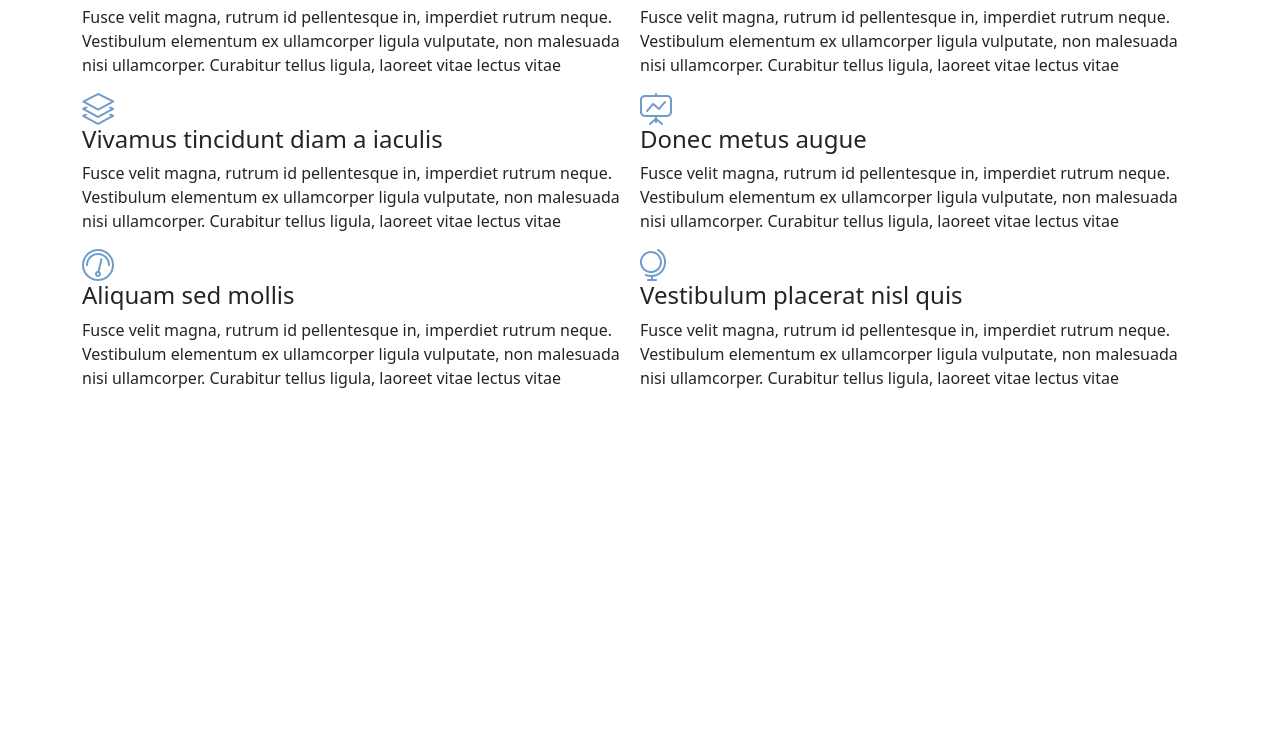
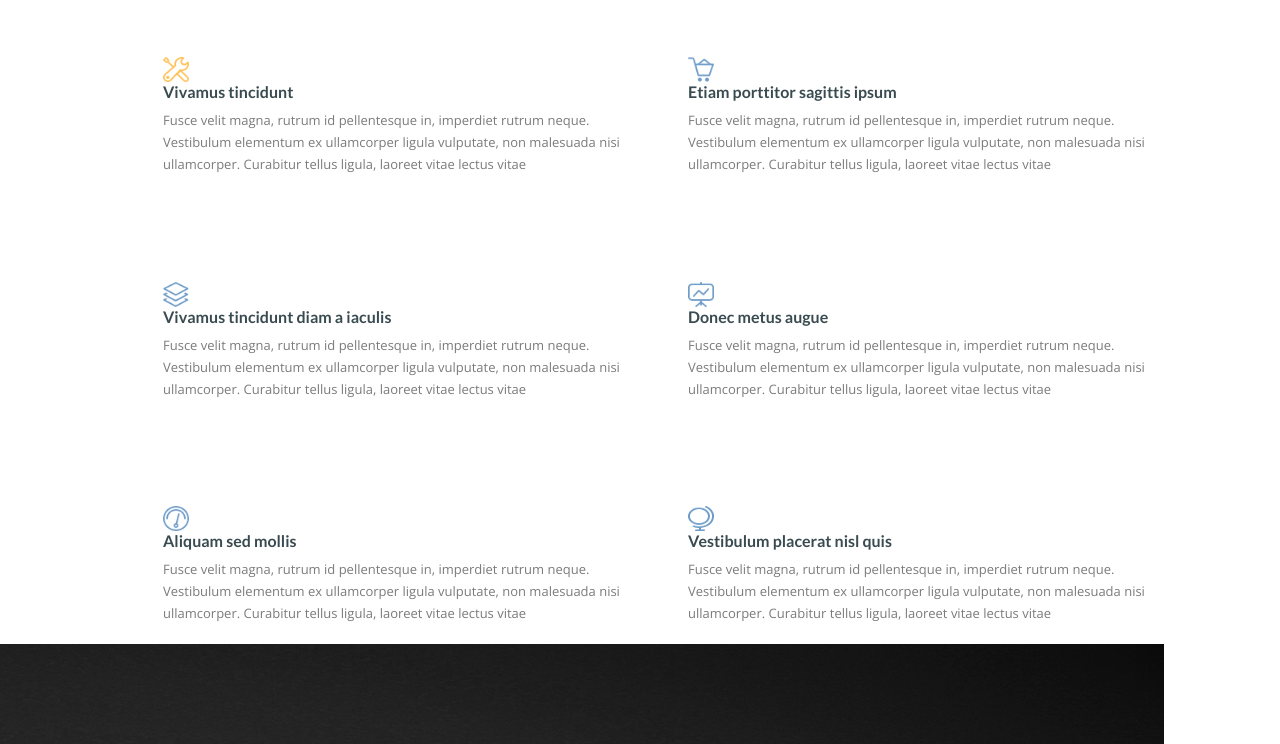
Before and after one commit to MamatovAzim/Home_Work, a website: page index.html in a window 1280 px wide. Shown: the part 759-1503 px from the top of the page. Before the commit the page ends 1369 px from the top, so only its background shows below. Drawn offline with nearby package versions, Linux system fonts and the light colour scheme.

Commit message:
добавил image

```diff
--- a/index.html
+++ b/index.html
@@ -1,5 +1,6 @@
 <!DOCTYPE html>
 <html lang="en">
+
 <head>
   <meta charset="UTF-8">
   <meta http-equiv="X-UA-Compatible" content="IE=edge">
@@ -13,10 +14,17 @@
   <link rel="preconnect" href="https://fonts.googleapis.com">
   <link rel="preconnect" href="https://fonts.gstatic.com" crossorigin>
   <link href="https://fonts.googleapis.com/css2?family=Open+Sans&display=swap" rel="stylesheet">
+  <link rel="preconnect" href="https://fonts.googleapis.com">
+  <link rel="preconnect" href="https://fonts.gstatic.com" crossorigin>
+  <link href="https://fonts.googleapis.com/css2?family=Lato:wght@700&display=swap" rel="stylesheet">
+  <link rel="preconnect" href="https://fonts.googleapis.com">
+  <link rel="preconnect" href="https://fonts.gstatic.com" crossorigin>
+  <link href="https://fonts.googleapis.com/css2?family=Open+Sans:wght@700&display=swap" rel="stylesheet">
   <title>Document</title>
   <link rel="stylesheet" href="css/style.css">
   <link rel="stylesheet" href="./node_modules/bootstrap/dist/css/bootstrap.css">
 </head>
+
 <body>
   <header class="header">
 
@@ -25,7 +33,8 @@
         <div class="logo">
           <img class="logotip" src="./img/logo name.png" alt="">
         </div>
-                <button class="navbar-toggler" type="button" data-bs-toggle="collapse" data-bs-target="#navbarSupportedContent" aria-controls="navbarSupportedContent" aria-expanded="false" aria-label="Toggle navigation">
+        <button class="navbar-toggler" type="button" data-bs-toggle="collapse" data-bs-target="#navbarSupportedContent"
+          aria-controls="navbarSupportedContent" aria-expanded="false" aria-label="Toggle navigation">
           <span class="navbar-toggler-icon"></span>
         </button>
         <div class="collapse navbar-collapse" id="navbarSupportedContent">
@@ -44,9 +53,12 @@
 
       <div id="carouselExampleCaptions" class="carousel slide" data-bs-ride="carousel" style="padding-top: 470px;">
         <div class="carousel-indicators">
-                  <button type="button" data-bs-target="#carouselExampleCaptions" data-bs-slide-to="0" class="active" aria-current="true" aria-label="Slide 1"></button>
-                  <button type="button" data-bs-target="#carouselExampleCaptions" data-bs-slide-to="1" aria-label="Slide 2"></button>
-                  <button type="button" data-bs-target="#carouselExampleCaptions" data-bs-slide-to="2" aria-label="Slide 3"></button>
+          <button type="button" data-bs-target="#carouselExampleCaptions" data-bs-slide-to="0" class="active"
+            aria-current="true" aria-label="Slide 1"></button>
+          <button type="button" data-bs-target="#carouselExampleCaptions" data-bs-slide-to="1"
+            aria-label="Slide 2"></button>
+          <button type="button" data-bs-target="#carouselExampleCaptions" data-bs-slide-to="2"
+            aria-label="Slide 3"></button>
         </div>
         <div class="carousel-inner">
           <div class="carousel-item active">
@@ -72,77 +84,127 @@
             </div>
           </div>
         </div>
-                <button class="carousel-control-prev" type="button" data-bs-target="#carouselExampleCaptions"  data-bs-slide="prev">
+        <button class="carousel-control-prev" type="button" data-bs-target="#carouselExampleCaptions"
+          data-bs-slide="prev">
           <span class="carousel-control-prev-icon" aria-hidden="true"></span>
           <span class="visually-hidden">Предыдущий</span>
         </button>
-                <button class="carousel-control-next" type="button" data-bs-target="#carouselExampleCaptions"  data-bs-slide="next">
+        <button class="carousel-control-next" type="button" data-bs-target="#carouselExampleCaptions"
+          data-bs-slide="next">
           <span class="carousel-control-next-icon" aria-hidden="true"></span>
           <span class="visually-hidden">Следующий</span>
         </button>
       </div>
 
+
+    </div>
       <div class="tool">
 
+        <div class="offer">
           <h3 class="theme">What we offer</h3>
           <h5 class="text">Vestibulum elementum ex ullamcorper ligula vulputate</h5>
-
+        </div>
         <div class="block">
-                <div class="info-1">
+          <div class="hiden">
             <div class="tools">
-                    <img src="img/Tools.png" alt="">
-                    <h4>Vivamus tincidunt </h4>
-                    <p>Fusce velit magna, rutrum id pellentesque in, imperdiet rutrum neque. Vestibulum elementum ex
-                      ullamcorper ligula vulputate, non malesuada nisi ullamcorper. Curabitur tellus ligula,
-                      laoreet vitae lectus vitae</p>
+              <div class="hero">
+                <img class="icons" src="img/Tools.png" alt="">
               </div>
-                  <div class="tools">
-                    <img src="img/Basket loaded.png" alt="">
-                    <h4>Etiam porttitor sagittis ipsum</h4>
-                    <p>Fusce velit magna, rutrum id pellentesque in, imperdiet rutrum neque. Vestibulum elementum ex
+              <div class="info">
+                <h4 class="offer_icon">Vivamus tincidunt </h4>
+              <p class="idea">Fusce velit magna, rutrum id pellentesque in, imperdiet rutrum neque. Vestibulum elementum ex
                 ullamcorper ligula vulputate, non malesuada nisi ullamcorper. Curabitur tellus ligula,
                 laoreet vitae lectus vitae</p>
               </div>
             </div>
+          </div>
 
-                <div class="info-2">
+          <div class="hiden">
             <div class="tools">
-                    <img src="img/Layers.png" alt="">
-                    <h4>Vivamus tincidunt diam a iaculis</h4>
-                    <p>Fusce velit magna, rutrum id pellentesque in, imperdiet rutrum neque. Vestibulum elementum ex
-                      ullamcorper ligula vulputate, non malesuada nisi ullamcorper. Curabitur tellus ligula,
-                      laoreet vitae lectus vitae</p>
-                  </div><div class="tools">
-                    <img src="img/Analytics.png" alt="">
-                    <h4>Donec metus augue</h4>
-                    <p>Fusce velit magna, rutrum id pellentesque in, imperdiet rutrum neque. Vestibulum elementum ex
+              <div class="hero">
+                <img class="icons" src="img/Basket loaded.png" alt="">
+              </div>
+              <div class="info">
+                <h4 class="offer_icon">Etiam porttitor sagittis ipsum</h4>
+                <p class="idea">Fusce velit magna, rutrum id pellentesque in, imperdiet rutrum neque. Vestibulum elementum ex
                   ullamcorper ligula vulputate, non malesuada nisi ullamcorper. Curabitur tellus ligula,
                   laoreet vitae lectus vitae</p>
               </div>
             </div>
-                <div class="info-3">
+          </div>
+
+          <div class="hiden">
             <div class="tools">
-                    <img src="img/Gauge.png" alt="">
-                    <h4>Aliquam sed mollis</h4>
-                    <p>Fusce velit magna, rutrum id pellentesque in, imperdiet rutrum neque. Vestibulum elementum ex
+              <div class="hero">
+                <img class="icons" src="img/Layers.png" alt="">
+              </div>
+              <div class="info">
+                <h4 class="offer_icon">Vivamus tincidunt diam a iaculis</h4>
+                <p class="idea">Fusce velit magna, rutrum id pellentesque in, imperdiet rutrum neque. Vestibulum elementum ex
                   ullamcorper ligula vulputate, non malesuada nisi ullamcorper. Curabitur tellus ligula,
                   laoreet vitae lectus vitae</p>
               </div>
+            </div>
+          </div>
+
+          <div class="hiden">
             <div class="tools">
-                    <img src="img/Globe 2.png" alt="">
-                    <h4>Vestibulum placerat nisl quis </h4>
-                    <p>Fusce velit magna, rutrum id pellentesque in, imperdiet rutrum neque. Vestibulum elementum ex
+              <div class="hero">
+                <img class="icons" src="img/Analytics.png" alt="">
+              </div>
+              <div class="info">
+                <h4 class="offer_icon">Donec metus augue</h4>
+                <p class="idea">Fusce velit magna, rutrum id pellentesque in, imperdiet rutrum neque. Vestibulum elementum ex
                   ullamcorper ligula vulputate, non malesuada nisi ullamcorper. Curabitur tellus ligula,
                   laoreet vitae lectus vitae</p>
+              </div>
+            </div>
+          </div>
+
+          <div class="hiden">
+            <div class="tools">
+              <div class="hero">
+                <img class="icons" src="img/Gauge.png" alt="">
+              </div>
+              <div class="info">
+                <h4 class="offer_icon">Aliquam sed mollis</h4>
+                <p class="idea">Fusce velit magna, rutrum id pellentesque in, imperdiet rutrum neque. Vestibulum elementum ex
+                  ullamcorper ligula vulputate, non malesuada nisi ullamcorper. Curabitur tellus ligula,
+                  laoreet vitae lectus vitae</p>
+              </div>
+            </div>
+          </div>
+
+          <div class="hiden">
+            <div class="tools">
+              <div class="hero">
+                <img class="icons" src="img/Globe 2.png" alt="">
+              </div>
+              <div class="info">
+                <h4 class="offer_icon">Vestibulum placerat nisl quis </h4>
+                <p class="idea">Fusce velit magna, rutrum id pellentesque in, imperdiet rutrum neque. Vestibulum elementum ex
+                  ullamcorper ligula vulputate, non malesuada nisi ullamcorper. Curabitur tellus ligula,
+                  laoreet vitae lectus vitae</p>
+              </div>
             </div>
           </div>
 
         </div>
       </div>
-
+      <div class="are">
+        <div class="list">
+          <img class="one" src="img/list.png" alt="">
+        </div>
+        <div class="title">
+          <h3>Who we are</h3>
+          <p>Lorem ipsum dolor sit amet, consectetur adipiscing elit. Praesent dui massa, condimentum a nisl quis, tristique efficitur erat. Aenean ut suscipit urna. Donec efficitur tristique lobortis. Nullam eu efficitur lacus, et blandit tellus. Mauris viverra condimentum tellus vitae sollicitudin. Mauris quis mattis urna. Suspendisse auctor magna quis ipsum ultrices scelerisque. Vestibulum quis hendrerit enim. Aenean viverra aliquam ex, sed ornare risus porta in.</p>
+          <p>Aenean ut suscipit urna. Donec efficitur tristique lobortis. Nullam eu efficitur lacus, et blandit tellus. Mauris viverra condimentum tellus vitae sollicitudin. Mauris quis mattis urna. Suspendisse auctor magna quis ipsum ultrices scelerisque. Vestibulum quis hendrerit enim. Aenean viverra aliquam ex, sed ornare risus porta in.</p>
+        </div>
+        <button>READ MORE</button>
       </div>
   </header>
 
   <script src="./node_modules/bootstrap/dist/js/bootstrap.bundle.js"></script>
 </body>
+
 </html>
--- a/scss/_media.scss
+++ b/scss/_media.scss
@@ -3,3 +3,12 @@
         display: block;
     }
 }
+@media screen and (max-width: 566px) {
+
+    .hiden {
+        max-width: 324px;
+        margin-left: 0;
+    }
+}
+
+// @media screen and (max-width: 1200px)
--- a/scss/_nav.scss
+++ b/scss/_nav.scss
@@ -9,10 +9,6 @@
     justify-content: space-between;
 }
 
-.navbar {
-
-}
-
 .nav__ink {
     text-decoration: none;
     font-size: 15px;
@@ -22,8 +18,12 @@
 }
 
 .tool {
-    height: 740px;
+    max-height: 1000px;
 
+}
+
+.offer {
+    margin-top: 115px;
 }
 
 .theme {
@@ -44,19 +44,38 @@
     font-family: 'Open Sans', sans-serif;
 }
 
-// .block {
-//     display: grid;
-//     grid-template:  2 1fr;
-// }
-
-.info-1 {
+.block {
     display: flex;
+    flex-wrap: wrap;
+    justify-content: center;
 }
 
-.info-2 {
-   display: flex;
+.hiden {
+    display: flex;
+    margin-top: 85px;
+    margin-left: 48px;
+}
+.tools {
+    max-width: 100%;
 }
 
-.info-3 {
-    display: flex;
+.icons {
+    padding-right: 12px;
+    height: 25px;
+    width: 38px;
 }
+
+.offer_icon {
+    font-size: 16px;
+    color: #394b50;
+    font-family: 'Lato', sans-serif;
+}
+
+.idea {
+    max-width: 477px;
+    height: 70px;
+    font-size: 13px;
+    line-height: 22px;
+    color: #7b7b7b;
+    font-family: 'Open Sans', sans-serif;
+}
--- a/scss/style.scss
+++ b/scss/style.scss
@@ -1,3 +1,4 @@
 @import "./settings";
 @import "./nav";
+@import "./image";
 @import "./media";
```
Also changed, not shown: css/style.css, img/list.png (added), scss/_image.scss (added), 1 other file. Lines whose indentation alone changed are shown as unchanged.
